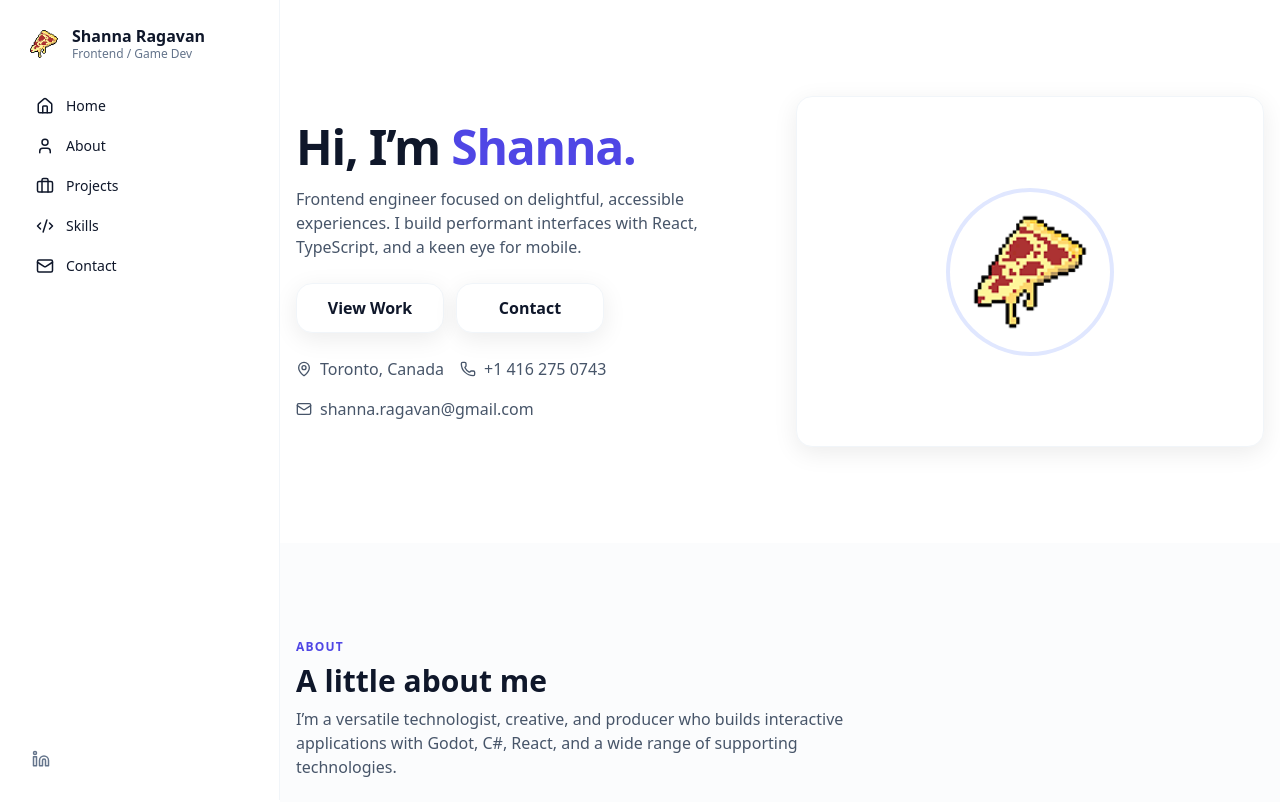
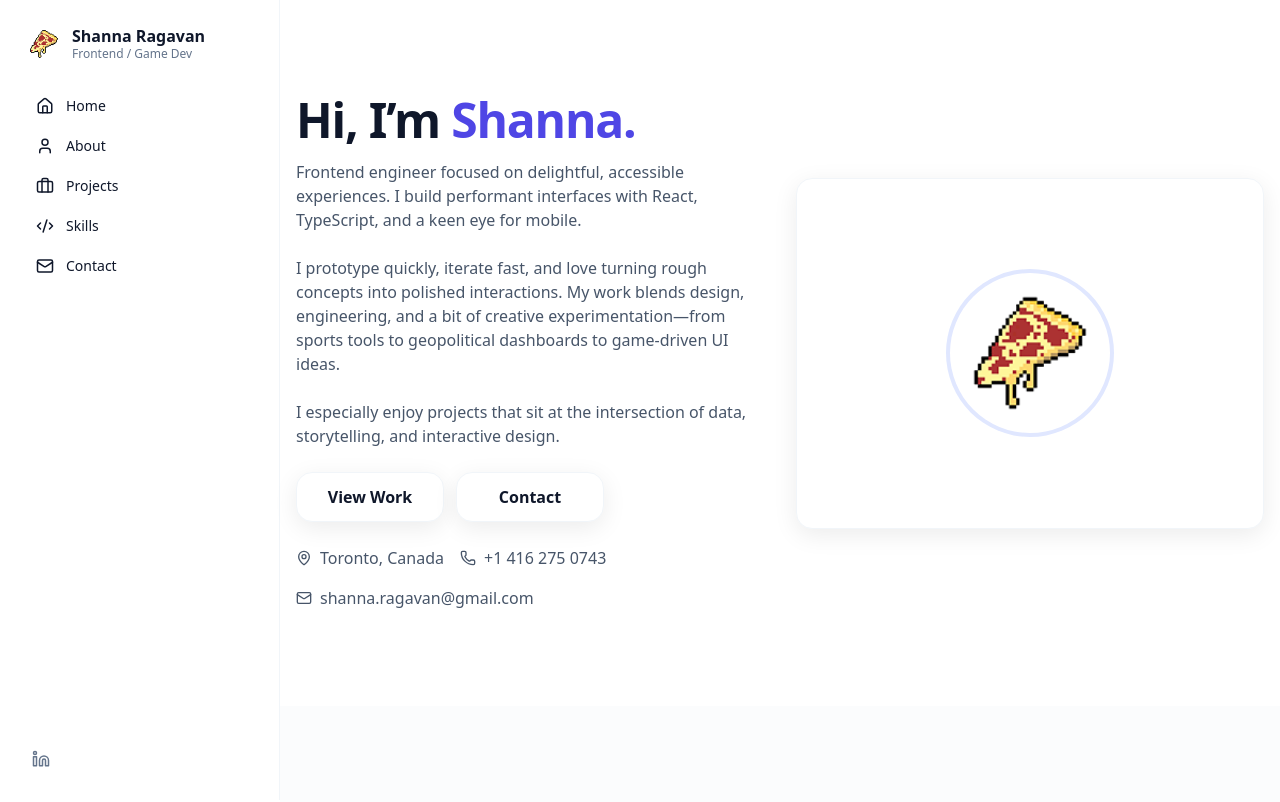
Before and after one commit to Tekknobot/shnnrgvn-portfolio, a React (Vite) app: page / in a window 1280 px wide. Shown: the top 802 px of the page. Built offline with nearby package versions, Linux system fonts and the light colour scheme.

Commit message:
Salutation edit.

```diff
--- a/src/sections/Home.jsx
+++ b/src/sections/Home.jsx
@@ -18,6 +18,14 @@ export default function Home() {
           <p className="mt-4 text-slate-600 max-w-prose">
             Frontend engineer focused on delightful, accessible experiences. I build
             performant interfaces with React, TypeScript, and a keen eye for mobile.
+            <br /><br />
+            I prototype quickly, iterate fast, and love turning rough concepts into
+            polished interactions. My work blends design, engineering, and a bit of
+            creative experimentation—from sports tools to geopolitical dashboards to
+            game-driven UI ideas.
+            <br /><br />
+            I especially enjoy projects that sit at the intersection of data,
+            storytelling, and interactive design.
           </p>
           <div className="mt-6 grid grid-cols-1 sm:grid-cols-3 gap-3">
             <a href="#projects" className="card text-center py-3 font-semibold hover:shadow-md">View Work</a>
```
